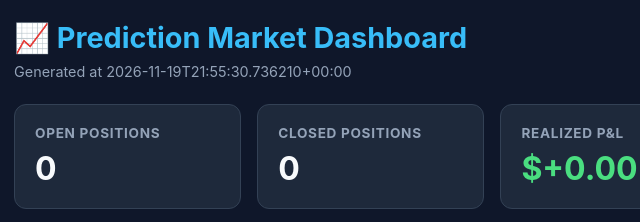
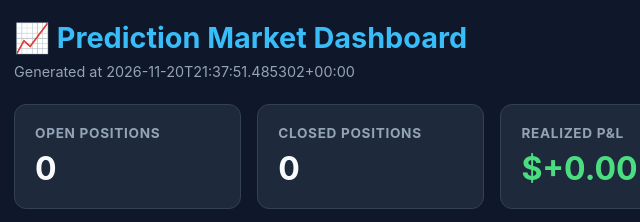
Before and after one commit to outtcom/Predictions-Market, a plain HTML site: page docs/index.html in a window 1280 px wide. Shown: the top 222 px of the page, 26-666 px from the left. Drawn offline with nearby package versions, Linux system fonts and the light colour scheme.

Commit message:
Update dashboard [auto]

```diff
--- a/docs/index.html
+++ b/docs/index.html
@@ -34,7 +34,7 @@
 <body>
     <div class="container">
         <h1>📈 Prediction Market Dashboard</h1>
-        <p class="subtitle">Generated at 2026-11-19T21:55:30.736210+00:00</p>
+        <p class="subtitle">Generated at 2026-11-20T21:37:51.485302+00:00</p>
 
         <div class="grid">
             <div class="card">
```
